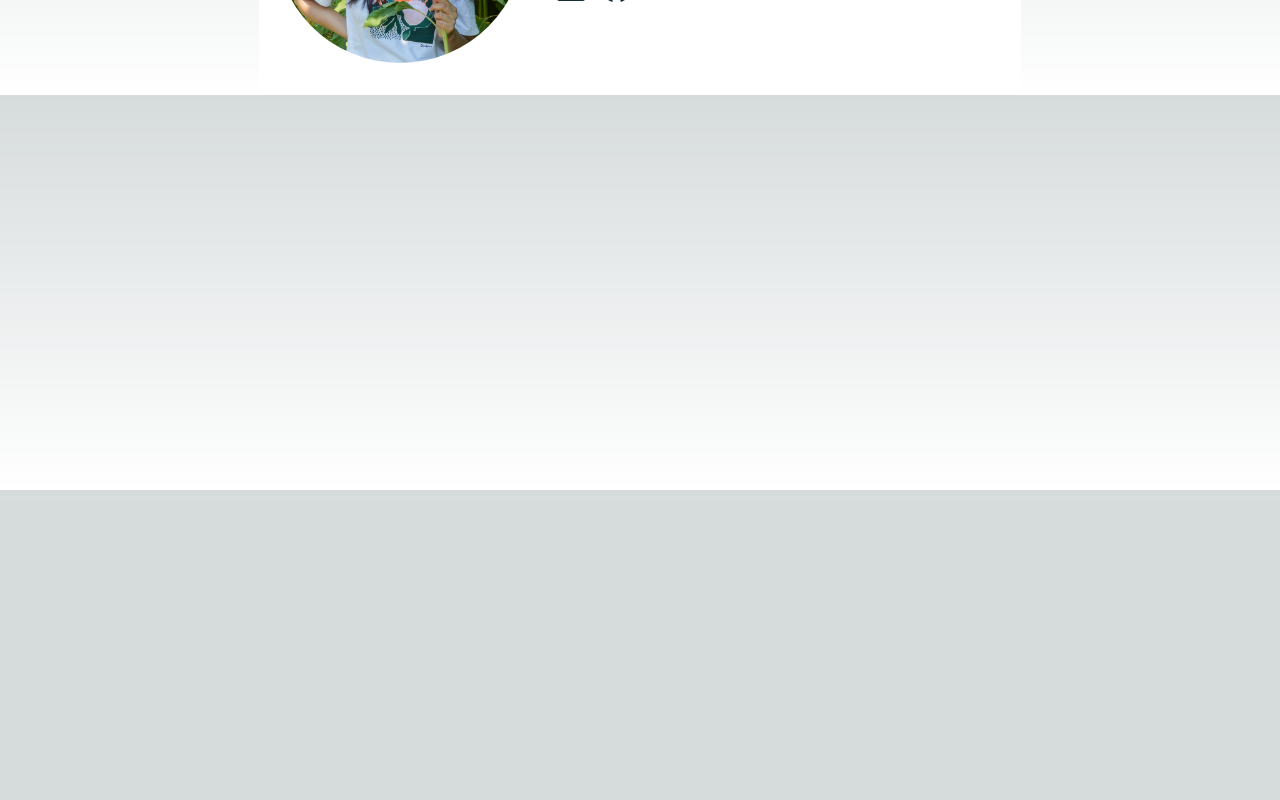
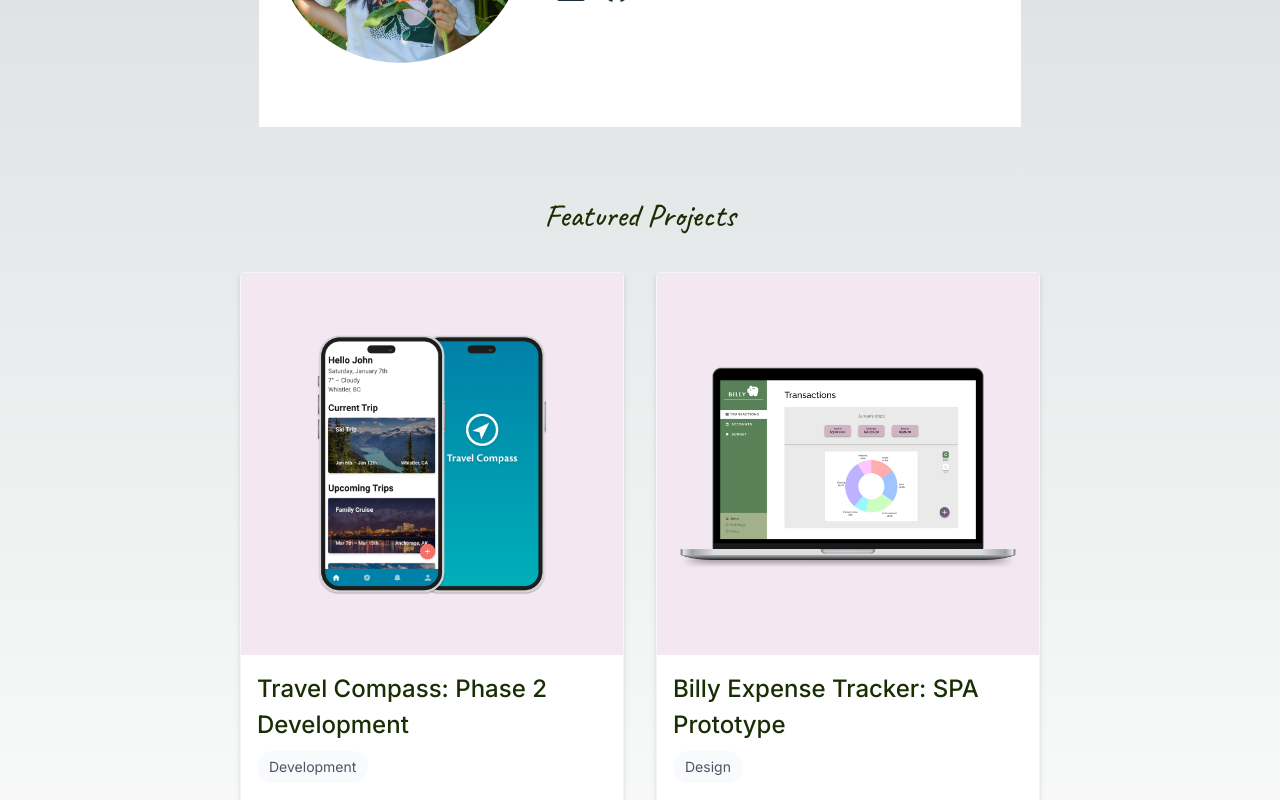
Before and after one commit to monica-zarate/nextjs-portfolio, a Next.js app: page / in a window 1280 px wide. Shown: the part 300-1100 px from the top of the page. Before the commit the page ends 800 px from the top, so only its background shows below. Built offline with nearby package versions, Linux system fonts and the light colour scheme.

Commit message:
Projects Page and Featured Section WIP

```diff
--- a/src/app/(routes)/page.tsx
+++ b/src/app/(routes)/page.tsx
@@ -1,9 +1,12 @@
+// Project imports
 import Intro from "../_components/Intro";
+import Featured from "../_components/Featured";
 
 export default function Home() {
   return (
     <main>
       <Intro/>
+      <Featured/>
     </main>
   )
 }
--- /dev/null
+++ b/src/app/(routes)/projects/[id]/page.tsx
@@ -0,0 +1,3 @@
+export default function ProjectDetails({params} : any) {
+    return <div className="text-black">Individual proj name: {params.id}</div>
+}
--- a/src/app/(routes)/projects/page.tsx
+++ b/src/app/(routes)/projects/page.tsx
@@ -1,5 +1,6 @@
 // Vendor imports
 "use client";
+import Link from "next/link";
 import { caveat } from "../../fonts";
 
 //Project imports
@@ -11,13 +12,13 @@ export default function Projects() {
     return (
         <div className="px-8 py-4 sm:p-8 2xl:px-0 2xl:py-12 max-w-7xl mx-auto">
             <h1 className={`${caveat.className} text-lime-950 text-h1Light text-center mb-8 2xl:mb-12`}>{pagesContent.projects.copy.h1}</h1>
-            <ul className="grid grid-cols-1 gap-x-8 gap-y-8 sm:grid-cols-2 xl:grid-cols-3 2xl:gap-x-12 2xl:gap-y-12">
-                {projects.reverse().map((__: {}, i: number) => (
-                    <li key={i} className={i % 2 ? "mr-auto" : "ml-auto"}>
+            <div className="grid grid-cols-1 gap-x-8 gap-y-8 sm:grid-cols-2 xl:grid-cols-3 2xl:gap-x-12 2xl:gap-y-12">
+                {projects.reverse().map((__: any, i: number) => (
+                    <Link href={`/projects/${__.id}`} key={i} className={`${i % 2 ? "sm:mr-auto" : "sm:ml-auto"} max-sm:mx-auto`}>
                         <ProjectCard {...__} />
-                    </li>
+                    </Link>
                 ))}
-            </ul>
+            </div>
         </div>
     )
 }
--- /dev/null
+++ b/src/app/_components/Featured.tsx
@@ -0,0 +1,26 @@
+// Vendor imports
+"use client";
+import Link from "next/link";
+import { caveat } from "../fonts";
+
+// Project imports
+import { pagesContent } from "@/app/constants";
+import ProjectCard from "@/app/_components/ProjectCard";
+import { projects } from "../constants/projects";
+
+export default function Featured() {
+    return (
+        <div className="border-t border-solid border-neutral-200">
+            <div className="px-8 py-16 2xl:px-0 2xl:py-12 max-w-7xl mx-auto">
+                <h2 className={`${caveat.className} text-lime-950 text-h2 text-center mb-8 2xl:mb-12`}>{pagesContent.featured.copy.h2}</h2>
+                <div className="grid grid-cols-1 gap-x-8 gap-y-8 sm:grid-cols-2 2xl:gap-x-12 2xl:gap-y-12">
+                    {projects.reverse().filter(project => project.isFeatured).map((__: any, i: number) => (
+                        <Link href={`/projects/${__.id}`} key={i} className={`${i % 2 ? "sm:mr-auto" : "sm:ml-auto"} max-sm:mx-auto max-w-[392.67px]`}>
+                            <ProjectCard {...__} />
+                        </Link>
+                    ))}
+                </div>
+            </div>
+        </div>
+    )
+}
--- a/src/app/_components/Intro.tsx
+++ b/src/app/_components/Intro.tsx
@@ -34,7 +34,7 @@ export default function Intro() {
     const { copy } = pagesContent.intro;
 
     return (
-        <div className="bg-white p-8 sm:px-4 w-fit mx-auto">
+        <div className="bg-white p-8 pb-16 sm:px-4 w-fit mx-auto">
             <div className="mx-auto sm:flex max-w-5xl justify-center">
                 <div className="flex flex-col justify-center items-center max-auto mb-8 sm:mb-0 lg:justify-end">
                     <Image alt="monica zarate" src={monicaProfilePhoto} className="rounded-full w-1/2 max-w-[250px] sm:w-full"/>
--- a/src/app/_components/ProjectCard.tsx
+++ b/src/app/_components/ProjectCard.tsx
@@ -34,7 +34,7 @@ export default function ProjectCard(props: any) {
             <div className="p-4 flex flex-col sm:min-h-[24rem] md:min-h-[20rem] xl:min-h-[19rem] justify-between">
                 <div className="flex flex-col">
                     <h2 className="text-lime-950 text-h3 mb-2">{props.title}</h2>
-                    <span className="text-sm text-white rounded-full bg-lime-950 pt-0.5 pb-1 px-3 mb-4 w-fit">{props.discipline}</span>
+                    <span className="text-sm text-gray-600 rounded-full bg-gray-50 py-1.5 px-3 mb-4 w-fit capitalize">{props.discipline}</span>
                     <p className="text-lime-950 text-body mb-8">{props.description}</p>
                 </div>
                 <ul className="flex">
--- a/src/app/constants/index.js
+++ b/src/app/constants/index.js
@@ -152,4 +152,9 @@ export const pagesContent = {
       h1: "Projects",
     },
   },
+  featured: {
+    copy: {
+      h2: "Featured Projects",
+    },
+  },
 };
```
